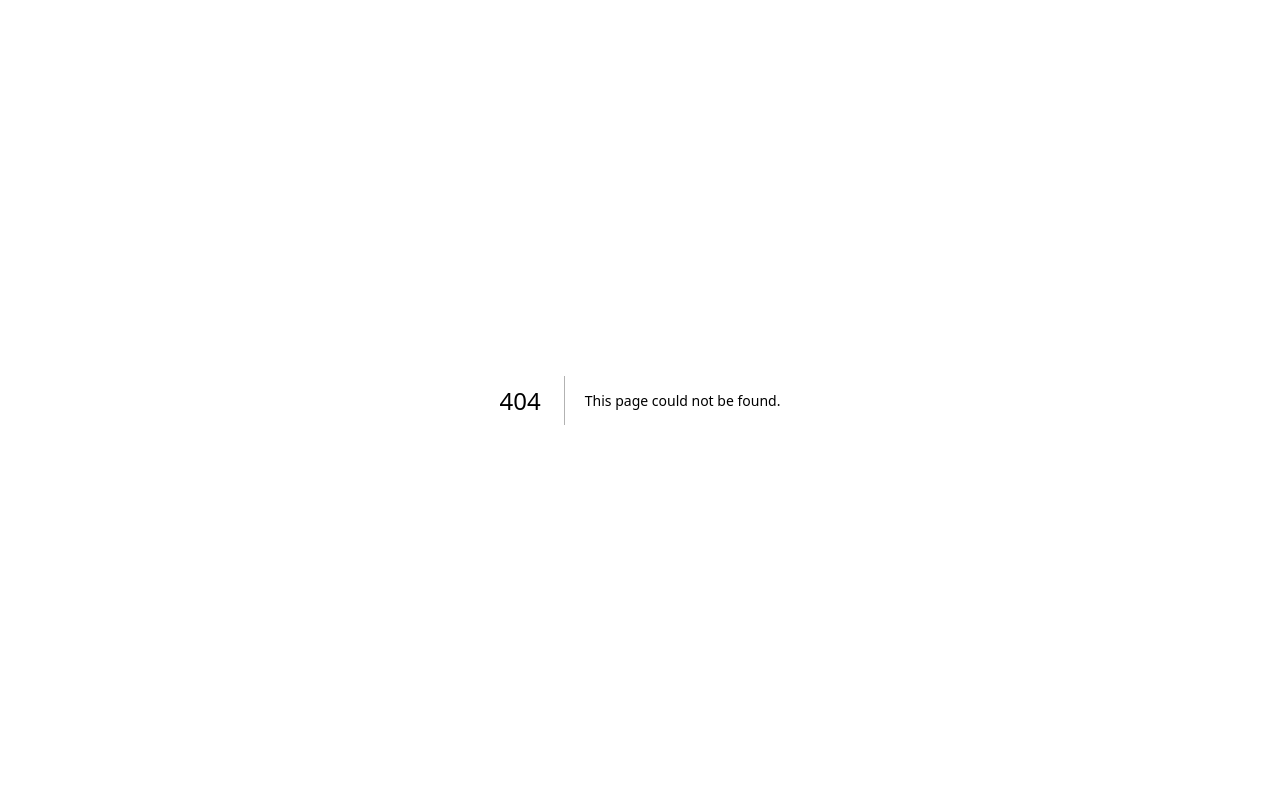
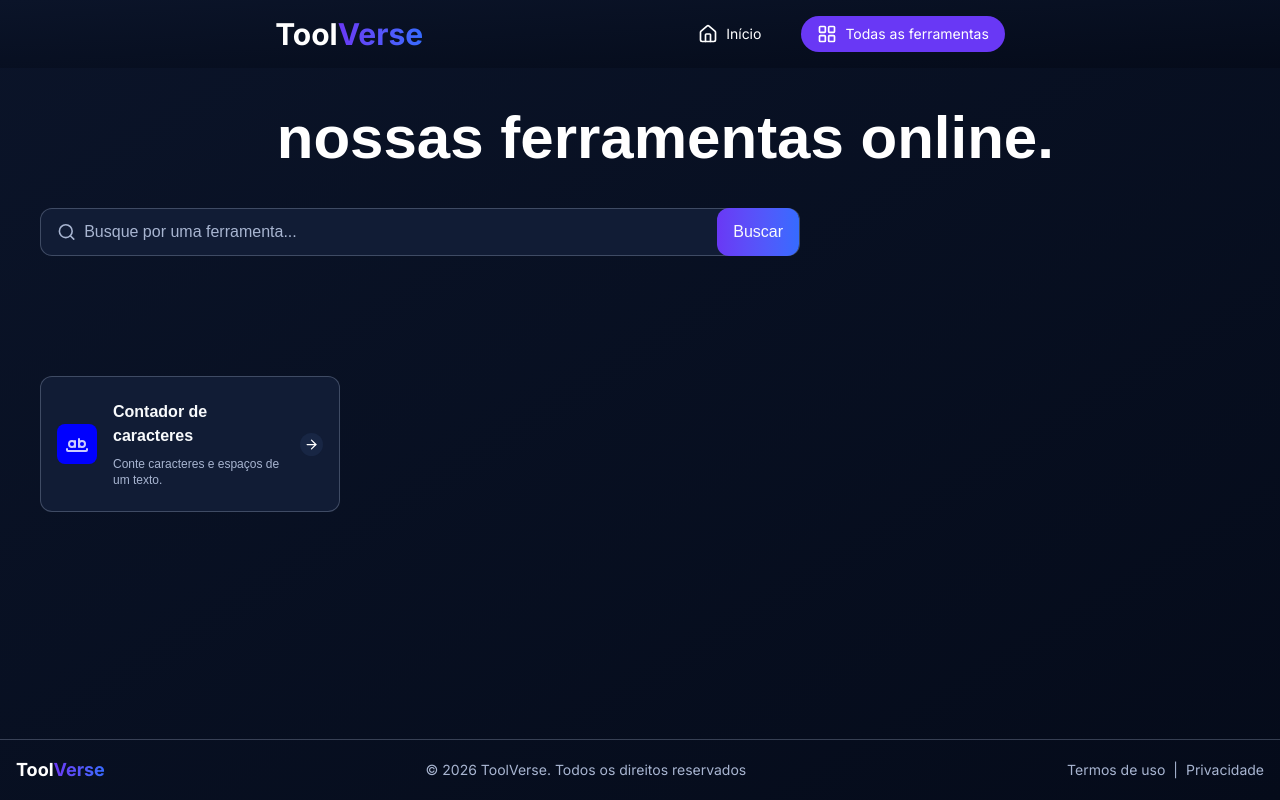
Before and after one commit to MatheusBourguignonF/toolverse, a Next.js app: page /tools in a window 1280 px wide. Before the commit this address had no page. Built offline with nearby package versions, Linux system fonts and the light colour scheme.

Commit message:
feat: implement first tool and all tools page

```diff
--- a/src/app/page.tsx
+++ b/src/app/page.tsx
@@ -194,59 +194,67 @@ export default function Home() {
           <div className="flex justify-center">
             <div className="grid sm:grid-cols-4 grid-cols-2 gap-4">
               <ToolCard
-                title="Recortar imagem"
+                name="Recortar imagem"
                 description="Recorte suas imagens com precisão"
                 color="red"
                 icon={Crop}
+                href="/tools/contador-de-caracteres"
               ></ToolCard>
 
               <ToolCard
-                title="Seletor de cores"
+                name="Seletor de cores"
                 description="Acesse o seletor de cores e escolha sua cor de preferência"
                 color="green"
                 icon={Crop}
+                href="/tools/contador-de-caracteres"
               ></ToolCard>
 
               <ToolCard
-                title="Gerador de senhas"
+                name="Gerador de senhas"
                 description="Gere senhas seguras de acordo com informações fornecidas"
                 color="purple"
                 icon={Crop}
+                href="/tools/contador-de-caracteres"
               ></ToolCard>
 
               <ToolCard
-                title="Calculadora Online"
+                name="Calculadora Online"
                 description="Realize cálculos matemáticos básicos e avançados"
                 color="pink"
                 icon={Crop}
+                href="/tools/contador-de-caracteres"
               ></ToolCard>
 
               <ToolCard
-                title="Gerador de QR Code"
+                name="Gerador de QR Code"
                 description="Gere um QR Code de acordo com informações fornecidas"
                 color="blue"
                 icon={Crop}
+                href="/tools/contador-de-caracteres"
               ></ToolCard>
 
               <ToolCard
-                title="Compactador de arquivos"
+                name="Compactador de arquivos"
                 description="Reduz o tamanho de arquivos"
                 color="cyan"
                 icon={Crop}
+                href="/tools/contador-de-caracteres"
               ></ToolCard>
 
               <ToolCard
-                title="Gerador de números"
+                name="Gerador de números"
                 description="Gere números aleatórios de acordo com informações fornecidas"
                 color="orange"
                 icon={Crop}
+                href="/tools/contador-de-caracteres"
               ></ToolCard>
 
               <ToolCard
-                title="Contador de caracteres"
+                name="Contador de caracteres"
                 description="Calcule quantos caracteres existem no texto"
                 color="violet"
                 icon={Crop}
+                href="/tools/contador-de-caracteres"
               ></ToolCard>
             </div>
           </div>
--- /dev/null
+++ b/src/app/tools/contador-de-caracteres/page.tsx
@@ -0,0 +1,142 @@
+"use client";
+
+import { Footer } from "@/components/layout/Footer";
+import { Header } from "@/components/layout/Header";
+import { useLayoutEffect, useRef, useState } from "react";
+import gsap from "gsap";
+import { SplitText } from "gsap/SplitText";
+import { ScrollTrigger } from "gsap/ScrollTrigger";
+
+export default function Tools() {
+  useLayoutEffect(() => {
+    gsap.registerPlugin(SplitText);
+    gsap.registerPlugin(ScrollTrigger);
+
+    const ctx = gsap.context(() => {
+      gsap.to(".image", {
+        y: 0,
+        opacity: 100,
+      });
+
+      SplitText.create(".title", {
+        type: "lines, words, chars",
+        mask: "lines",
+        autoSplit: true,
+        onSplit(self) {
+          return gsap.from(self.lines, {
+            duration: 1,
+            y: 100,
+            autoAlpha: 0,
+            stagger: {
+              amount: 0.5,
+              from: "start",
+            },
+          });
+        },
+      });
+
+      SplitText.create(".paragraph", {
+        type: "lines, words, chars",
+        mask: "lines",
+        autoSplit: true,
+        onSplit(self) {
+          return gsap.from(self.lines, {
+            duration: 1,
+            y: 100,
+            autoAlpha: 0,
+            stagger: {
+              amount: 0.5,
+              from: "start",
+            },
+          });
+        },
+      });
+
+      gsap.utils.toArray<HTMLElement>(".tool-card").forEach((card) => {
+        gsap.fromTo(
+          card,
+          {
+            autoAlpha: 0,
+            y: 30,
+          },
+          {
+            autoAlpha: 1,
+            y: 0,
+            duration: 0.6,
+            ease: "elastic.in",
+            scrollTrigger: {
+              trigger: card,
+              start: "top 100%",
+              toggleActions: "play none none none",
+            },
+          },
+        );
+      });
+    });
+
+    return () => ctx.revert();
+  }, []);
+
+  const [text, setText] = useState<string>("");
+  const [characterQuantity, setCharacterQuantity] = useState<number>(0);
+  const [noSpace, setnoSpaceQuantity] = useState<number>(0);
+  const [words, setWordsQuantity] = useState<number>(0);
+  const [lines, setLinesQuantity] = useState<number>(0);
+
+  const textRef = useRef<HTMLTextAreaElement>(null);
+
+  function CharacterCalculate() {
+    setCharacterQuantity(text.length);
+    console.log(characterQuantity);
+  }
+  return (
+    <div className="bg-linear-to-br min-h-screen flex flex-col from-[#0B1429] to-[#050B1A]">
+      <Header page="tools"></Header>
+
+      <main className="flex-1 sm:p-10 flex flex-col gap-10">
+        <section className="flex flex-col items-center sm:items-start">
+          <h1 className="title text-4xl sm:text-6xl lg:text-5xl xl:text-6xl text-white font-bold flex-col text-center lg:text-left pt-10">
+            <span className="text-white sm:bg-linear-to-r sm:from-[#6938F5] sm:to-[#356BFF] sm:bg-clip-text sm:text-transparent ">
+              Contador de caracteres
+            </span>
+          </h1>
+        </section>
+        <section className="flex flex-col items-center gap-10">
+          <textarea
+            onChange={(event) => setText(event.target.value)}
+            placeholder="Digite seu texto aqui..."
+            className="border border-muted/30 rounded-xl text-foreground w-[clamp(280px,95vw,1200px)] h-100 p-2"
+          />
+
+          <div className="grid grid-cols-2 gap-4 sm:grid-cols-4 sm:gap-6">
+            <p className="text-muted ">
+              Caracteres: <span className="font-bold">{text.length}</span>
+            </p>
+
+            <p className="text-muted">
+              Sem espaços:{" "}
+              <span className="font-bold">
+                {text.replace(/\s/g, "").length}
+              </span>
+            </p>
+
+            <p className="text-muted">
+              Palavras:{" "}
+              <span className="font-bold">
+                {text.trim().split(/\s+/).filter(Boolean).length}
+              </span>
+            </p>
+
+            <p className="text-muted">
+              Linhas:{" "}
+              <span className="font-bold">
+                {text.length === 0 ? 0 : text.split("\n").length}
+              </span>
+            </p>
+          </div>
+        </section>
+      </main>
+      <Footer />
+    </div>
+  );
+}
--- /dev/null
+++ b/src/app/tools/page.tsx
@@ -0,0 +1,129 @@
+"use client";
+
+import { Footer } from "@/components/layout/Footer";
+import { Header } from "@/components/layout/Header";
+import { Button } from "@/components/ui/Button";
+import { Search } from "lucide-react";
+import { useLayoutEffect } from "react";
+import gsap from "gsap";
+import { SplitText } from "gsap/SplitText";
+import { ScrollTrigger } from "gsap/ScrollTrigger";
+import { tools } from "@/data/tools/tools";
+import { ToolCard } from "@/components/ui/ToolCard";
+
+export default function Tools() {
+  useLayoutEffect(() => {
+    gsap.registerPlugin(SplitText);
+    gsap.registerPlugin(ScrollTrigger);
+
+    const ctx = gsap.context(() => {
+      gsap.to(".image", {
+        y: 0,
+        opacity: 100,
+      });
+
+      SplitText.create(".title", {
+        type: "lines, words, chars",
+        mask: "lines",
+        autoSplit: true,
+        onSplit(self) {
+          return gsap.from(self.lines, {
+            duration: 1,
+            y: 100,
+            autoAlpha: 0,
+            stagger: {
+              amount: 0.5,
+              from: "start",
+            },
+          });
+        },
+      });
+
+      SplitText.create(".paragraph", {
+        type: "lines, words, chars",
+        mask: "lines",
+        autoSplit: true,
+        onSplit(self) {
+          return gsap.from(self.lines, {
+            duration: 1,
+            y: 100,
+            autoAlpha: 0,
+            stagger: {
+              amount: 0.5,
+              from: "start",
+            },
+          });
+        },
+      });
+
+      gsap.utils.toArray<HTMLElement>(".tool-card").forEach((card) => {
+        gsap.fromTo(
+          card,
+          {
+            autoAlpha: 0,
+            y: 30,
+          },
+          {
+            autoAlpha: 1,
+            y: 0,
+            duration: 0.6,
+            ease: "elastic.in",
+            scrollTrigger: {
+              trigger: card,
+              start: "top 100%",
+              toggleActions: "play none none none",
+            },
+          },
+        );
+      });
+    });
+
+    return () => ctx.revert();
+  }, []);
+  return (
+    <div className="bg-linear-to-br min-h-screen flex flex-col from-[#0B1429] to-[#050B1A]">
+      <Header page="tools"></Header>
+
+      <main className="flex-1 p-10 flex flex-col gap-30">
+        <section className="flex flex-col items-center sm:items-start gap-10">
+          <h1 className="title text-4xl sm:text-6xl lg:text-5xl xl:text-6xl text-white font-bold flex-col text-center lg:text-left">
+            <span className="text-white sm:bg-linear-to-r sm:from-[#6938F5] sm:to-[#356BFF] sm:bg-clip-text sm:text-transparent">
+              Explore
+            </span>{" "}
+            nossas ferramentas online.
+          </h1>
+
+          <form className="border border-muted/30 rounded-xl w-[clamp(300px,90vw,760px)] h-12 items-center flex justify-between bg-card">
+            <div className="flex flex-1 items-center gap-2 px-2 sm:px-4">
+              <Search className="text-muted" size={20} />
+
+              <input
+                className="w-full text-[clamp(12px,4vw,16px)] outline-0 text-foreground placeholder-muted"
+                type="text"
+                placeholder="Busque por uma ferramenta..."
+              />
+            </div>
+
+            <Button variant="search" rounded="xl" size="search">
+              Buscar
+            </Button>
+          </form>
+        </section>
+
+        <section>
+          {tools.map((tool) => (
+            <ToolCard
+              key={tool.id}
+              name={tool.name}
+              description={tool.description}
+              icon={tool.icon}
+              color="blue"
+              href={tool.href}
+            />
+          ))}
+        </section>
+      </main>
+      <Footer />
+    </div>
+  );
+}
--- a/src/components/layout/Header.tsx
+++ b/src/components/layout/Header.tsx
@@ -3,6 +3,7 @@
 import { House, Info, LayoutGrid, Menu, X } from "lucide-react";
 import { useLayoutEffect, useRef, useState } from "react";
 import gsap from "gsap";
+import Link from "next/link";
 
 interface IProps {
   page: "home" | "tools" | "info";
@@ -47,27 +48,20 @@ export const Header = (props: IProps) => {
             Verse
           </span>
         </h2>
-        <nav className="text-sm transition-all duration-900">
-          <ul className="hidden sm:flex text-white gap-10 justify-center items-center">
-            <li
-              className={`flex gap-2 hover:cursor-pointer items-center ${page === "home" ? "bg-primary rounded-full px-4 py-2" : ""}`}
-            >
-              <House className="size-5 bg-white bg-clip-text text-white" />{" "}
-              Início
-            </li>
+        <nav className="text-sm transition-all duration-900 hidden sm:flex text-white gap-10 justify-center items-center">
+          <Link
+            href="../"
+            className={`flex gap-2 hover:cursor-pointer items-center ${page === "home" ? "bg-primary rounded-full px-4 py-2" : ""}`}
+          >
+            <House className="size-5 bg-white bg-clip-text text-white" /> Início
+          </Link>
 
-            <li
-              className={`flex gap-2 hover:cursor-pointer items-center ${page === "tools" ? "bg-primary rounded-full px-4 py-2" : ""}`}
-            >
-              <LayoutGrid className="size-5" /> Todas as ferramentas
-            </li>
-
-            <li
-              className={`flex gap-2 hover:cursor-pointer items-center ${page === "info" ? "bg-primary rounded-full px-4 py-2" : ""}`}
-            >
-              <Info className="size-5" /> Sobre
-            </li>
-          </ul>
+          <Link
+            href="/tools"
+            className={`flex gap-2 hover:cursor-pointer items-center ${page === "tools" ? "bg-primary rounded-full px-4 py-2" : ""}`}
+          >
+            <LayoutGrid className="size-5" /> Todas as ferramentas
+          </Link>
         </nav>
 
         <button
@@ -82,23 +76,25 @@ export const Header = (props: IProps) => {
       </div>
 
       {isOpen && (
-        <ul
+        <nav
           ref={menuRef}
           id="mobile-menu"
           className="absolute z-1 flex flex-col p-4 text-white bg-linear-to-br from-[#0B1429] via-[#111C35] to-[#050B1A] top-17 w-full gap-6"
         >
-          <li className={`flex gap-2 w-fit hover:cursor-pointer ${page === "home" ? "bg-primary rounded-full px-4 py-2" : ""}`}>
+          <Link
+            href="./"
+            className={`flex gap-2 w-fit hover:cursor-pointer ${page === "home" ? "bg-primary rounded-full px-4 py-2" : ""}`}
+          >
             <House /> Início
-          </li>
+          </Link>
 
-          <li className={`flex gap-2 w-fit hover:cursor-pointer ${page === "tools" ? "bg-primary rounded-full px-4 py-2" : ""}`}>
+          <Link
+            href="/tools"
+            className={`flex gap-2 w-fit hover:cursor-pointer ${page === "tools" ? "bg-primary rounded-full px-4 py-2" : ""}`}
+          >
             <LayoutGrid /> Todas as ferramentas
-          </li>
-
-          <li className={`flex gap-2 w-fit hover:cursor-pointer ${page === "info" ? "bg-primary rounded-full px-4 py-2" : ""}`}>
-            <Info /> Sobre
-          </li>
-        </ul>
+          </Link>
+        </nav>
       )}
     </header>
   );
--- a/src/components/ui/ToolCard.tsx
+++ b/src/components/ui/ToolCard.tsx
@@ -1,18 +1,12 @@
 import { ArrowRight, LucideIcon } from "lucide-react";
 import { useRef } from "react";
 import gsap from "gsap";
+import Link from "next/link";
 
-interface IProps {
-  title: string;
-  description: string;
-  icon: LucideIcon;
-  color: string;
-}
+export const ToolCard = (props: ITool) => {
+  const { name, description, icon: Icon, color, href } = props;
 
-export const ToolCard = (props: IProps) => {
-  const { title, description, icon: Icon, color } = props;
-
-  const cardRef = useRef<HTMLButtonElement>(null);
+  const cardRef = useRef<HTMLAnchorElement>(null);
 
   function handleMouseEnter() {
     if (!cardRef.current) return;
@@ -33,7 +27,8 @@ export const ToolCard = (props: IProps) => {
   }
 
   return (
-    <button
+    <Link
+      href={href}
       ref={cardRef}
       onMouseEnter={handleMouseEnter}
       onMouseLeave={handleMouseLeave}
@@ -47,7 +42,7 @@ export const ToolCard = (props: IProps) => {
       </div>
 
       <div className="text-center xl:text-start justify-center flex flex-col gap-2 flex-1">
-        <h3 className="text-foreground font-bold 2xl:text-lg">{title}</h3>
+        <h3 className="text-foreground font-bold 2xl:text-lg">{name}</h3>
 
         <p className="text-muted text-xs 2xl:text-sm">{description}</p>
       </div>
@@ -55,6 +50,6 @@ export const ToolCard = (props: IProps) => {
       <div className="bg-card-hover p-1 rounded-full">
         <ArrowRight className="text-white" size={15} />
       </div>
-    </button>
+    </Link>
   );
 };
--- /dev/null
+++ b/src/data/tools/tools.ts
@@ -0,0 +1,12 @@
+import { WholeWord } from "lucide-react";
+
+export const tools: ITool[] = [
+    {
+        id: 1,
+        name: "Contador de caracteres",
+        description: "Conte caracteres e espaços de um texto.",
+        icon: WholeWord,
+        color: "blue",
+        href: "/tools/contador-de-caracteres",
+    }
+]
```
Also changed, not shown: src/types/tools.d.ts (added, +8 -0 lines).
